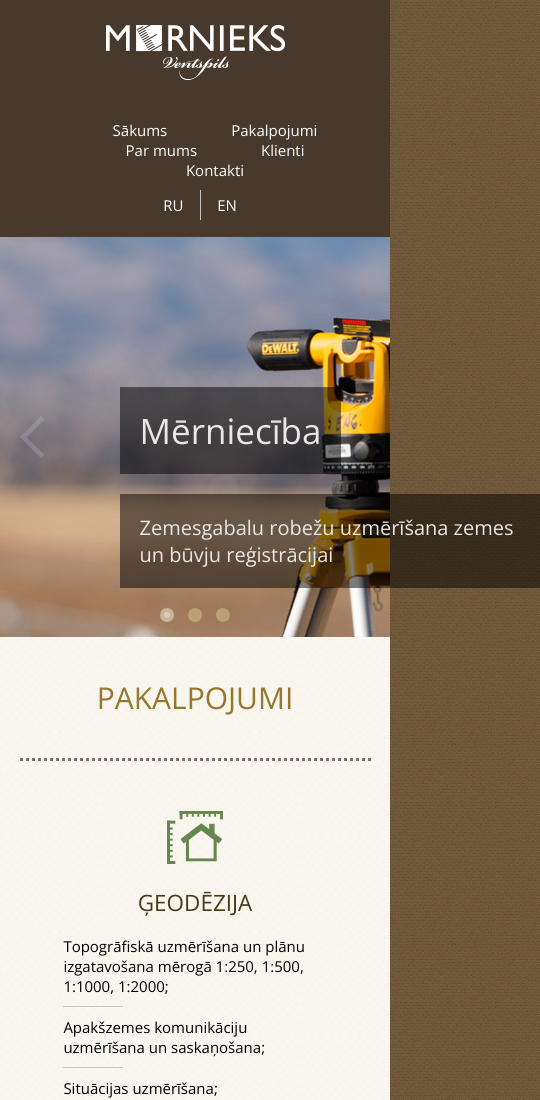
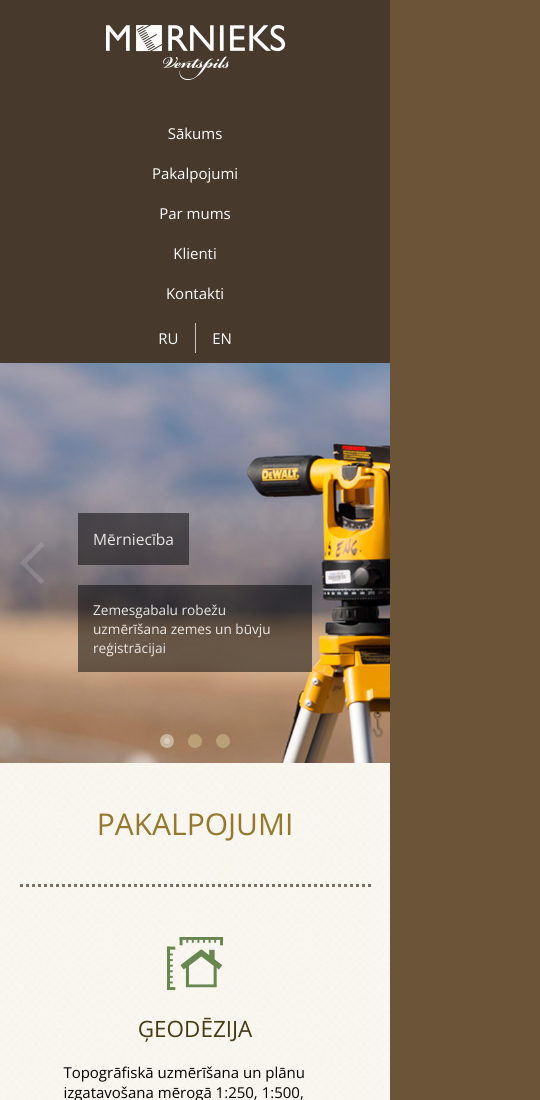
Before and after one commit to AgrisApeinans/mernieks, a plain HTML site: page index.html in a window 390 px wide. Shown: the top 1100 px of the page, 540 px wide, since content can reach past the window. Drawn offline with nearby package versions, Linux system fonts and the light colour scheme.

Commit message:
responsive changes

```diff
--- a/responsive.css
+++ b/responsive.css
@@ -83,3 +83,40 @@
         text-align: center;
     }
 }
+@media (max-width: 700px){
+    .slider__text{
+        width: 60vw;
+        top: 150px;
+        margin-left: 15vw;
+    }
+    .slider__h1{
+        font-size: 4vw;
+        padding: 15px;
+    }
+    .slider__h2{
+        font-size: 3.5vw;
+        padding: 15px;
+    }
+}
+@media (max-width: 500px){
+    .nav{
+        margin: 0;
+    }
+    .nav__ul{
+        padding: 0;
+    }
+    .nav__ul li{
+        display: block;
+        list-style: none;
+    }
+    .nav__lang::before{
+        margin-left: 0;
+    }
+    .nav__lang ul{
+        padding: 0;
+    }
+    .nav__lang li{
+        display: inline;
+    }
+
+}
```
